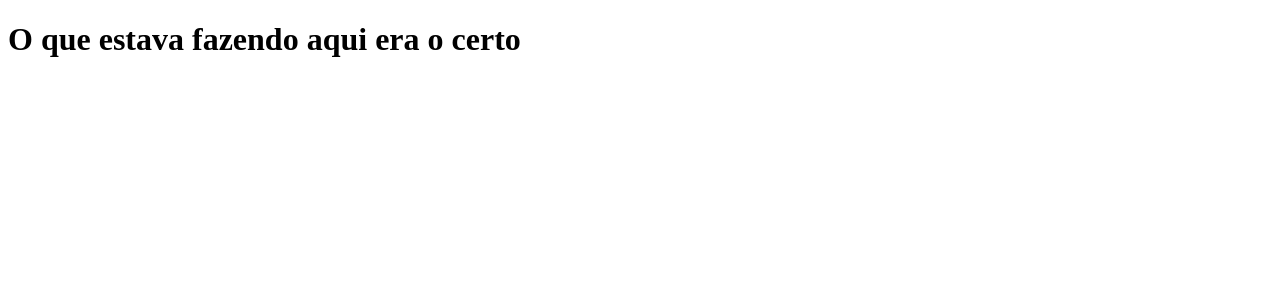
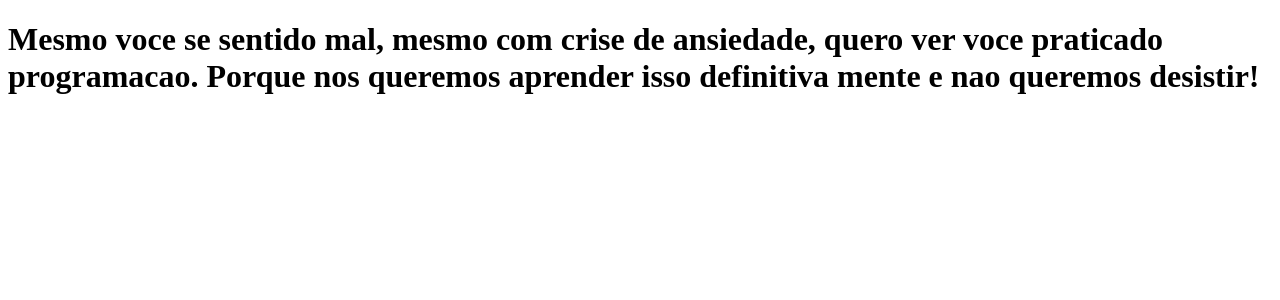
Before and after one commit to NilsonDayron/dayron.com.br, a Next.js app: page / in a window 1280 px wide. Shown: the top 300 px of the page. Built offline with nearby package versions, Linux system fonts and the light colour scheme.

Commit message:
alterado h1

```diff
--- a/pages/index.js
+++ b/pages/index.js
@@ -1,5 +1,5 @@
 function Home () {
-    return <h1>O que estava fazendo aqui era o certo</h1>
+    return <h1>Mesmo voce se sentido mal, mesmo com crise de ansiedade, quero ver voce praticado programacao. Porque nos queremos aprender isso definitiva  mente e nao queremos desistir!</h1>
 }
 
 export default Home;
```
